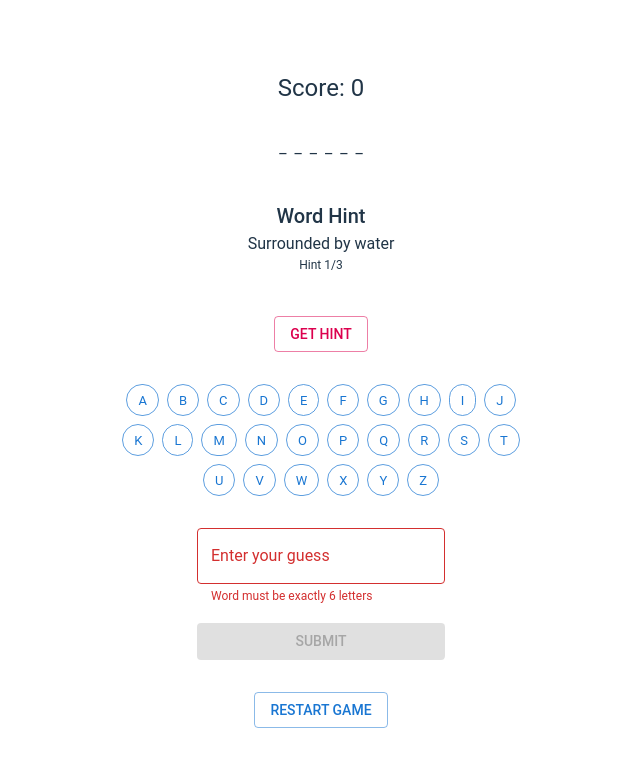
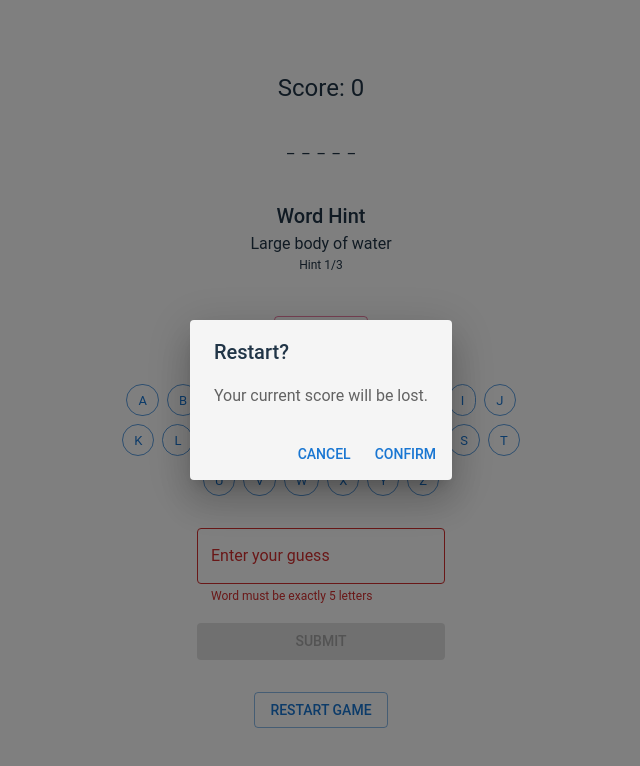
Before and after one commit to kbastow/word-guessing-game, a React (Vite) app: page / in a window 1280 px wide. Both pictures are taken after a click on the button "RESTART GAME". Shown: the top 766 px of the page, without its empty margins (319-959 px from the left). Built offline with nearby package versions, Linux system fonts and the light colour scheme.

Commit message:
feat: add confirmation check to restart game button

```diff
--- a/src/components/Controls/RestartButton.tsx
+++ b/src/components/Controls/RestartButton.tsx
@@ -1,14 +1,46 @@
-import React from "react";
-import { Button } from "@mui/material";
+import React, { useState } from "react";
+import {
+  Button,
+  Dialog,
+  DialogActions,
+  DialogContent,
+  DialogContentText,
+  DialogTitle,
+} from "@mui/material";
 
 interface RestartButtonProps {
   onRestart: () => void;
 }
 
-const RestartButton: React.FC<RestartButtonProps> = ({ onRestart }) => (
-  <Button variant="outlined" onClick={onRestart}>
-    Restart Game
-  </Button>
-);
+const RestartButton: React.FC<RestartButtonProps> = ({ onRestart }) => {
+  const [confirmOpen, setConfirmOpen] = useState(false);
+
+  const handleConfirm = () => {
+    setConfirmOpen(false);
+    onRestart();
+  };
+
+  return (
+    <>
+      <Button variant="outlined" onClick={() => setConfirmOpen(true)}>
+        Restart Game
+      </Button>
+      <Dialog open={confirmOpen} onClose={() => setConfirmOpen(false)}>
+        <DialogTitle>Restart?</DialogTitle>
+        <DialogContent>
+          <DialogContentText>
+            Your current score will be lost.
+          </DialogContentText>
+        </DialogContent>
+        <DialogActions>
+          <Button onClick={() => setConfirmOpen(false)}>Cancel</Button>
+          <Button onClick={handleConfirm} autoFocus>
+            Confirm
+          </Button>
+        </DialogActions>
+      </Dialog>
+    </>
+  );
+};
 
 export default RestartButton;
```
